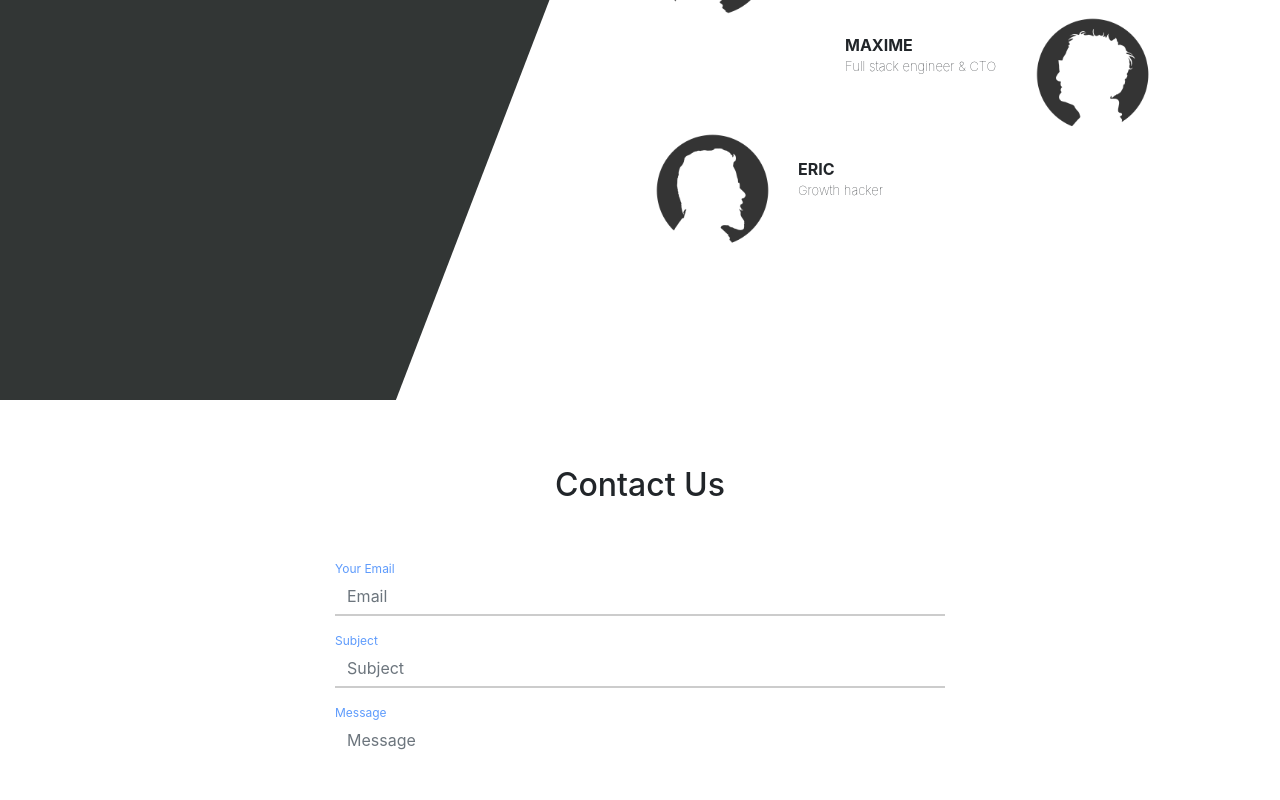
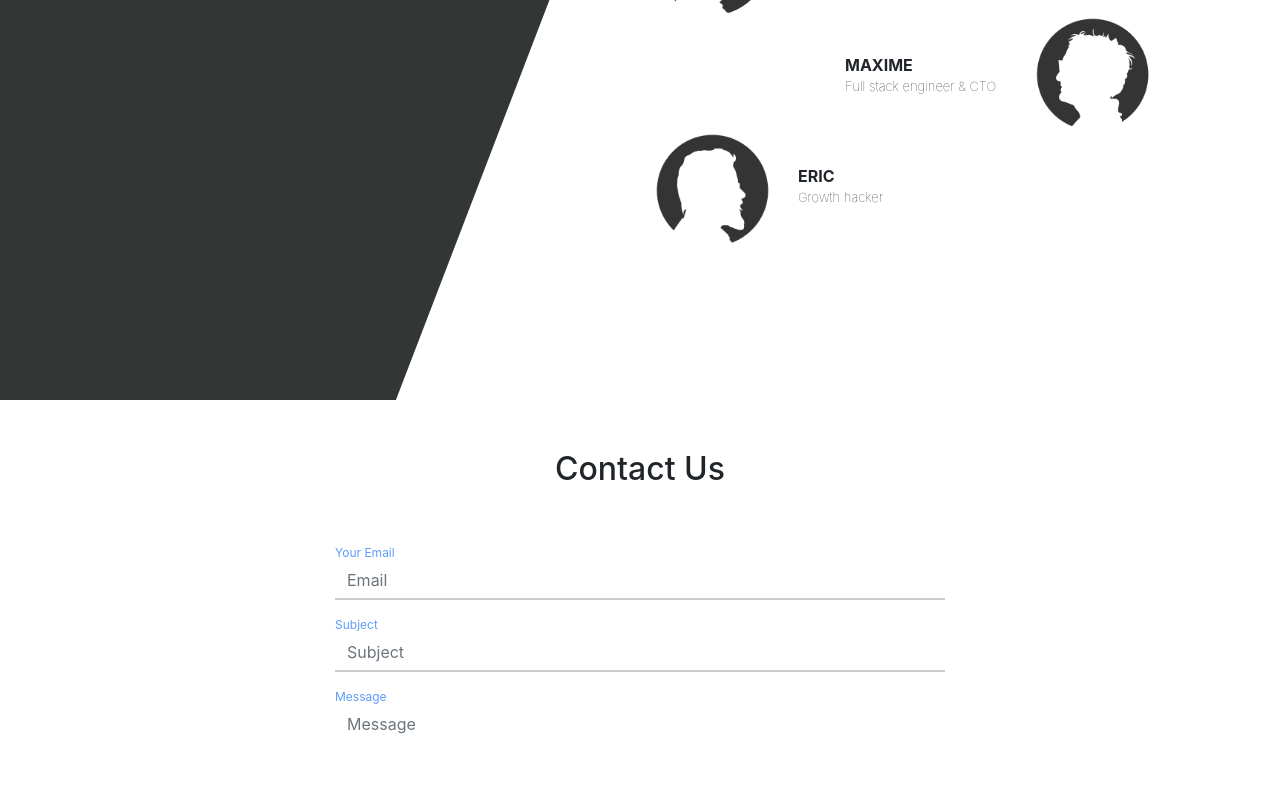
Before and after one commit to Aetra/Site_Vitrine_Iliium, a React (Create React App) app: page / in a window 1280 px wide. Shown: the part 2800-3600 px from the top of the page. Built offline with nearby package versions, Linux system fonts and the light colour scheme.

Commit message:
modifMobilEP

```diff
--- a/src/app/components/Page/AboutUs/style_AboutUs.css
+++ b/src/app/components/Page/AboutUs/style_AboutUs.css
@@ -61,6 +61,7 @@
 
 /* Mobile Devices */
 @media (max-width: 767px){
+
  .stAboutUs{
    background-color:#ccc9c5;
    min-height: 100vh;
--- a/src/app/components/Page/Contact/SendForm.jsx
+++ b/src/app/components/Page/Contact/SendForm.jsx
@@ -36,10 +36,11 @@ class SendForm extends React.Component
   render(){
     return(
       <div className="anchor part_Cont container-fluid">
+        <div className="vertAlig">
         <div className="stContact">
           <div className="row">
             <div className="col-12">
-              <h2 className="mt-3 titleContact">Contact Us</h2>
+              <h2 className="titleContact">Contact Us</h2>
             </div>
           </div>
         <div className="mt-5 row ">
@@ -64,6 +65,7 @@ class SendForm extends React.Component
           </div>
         </div>
       </div>
+      </div>
     </div>
   );
 
--- a/src/app/components/Page/Contact/style_Contact.css
+++ b/src/app/components/Page/Contact/style_Contact.css
@@ -73,6 +73,12 @@ textarea {
     font-size: 50px;
     text-align: center;
   }
+  .stContact{
+    align-items: center;
+  }
+  .vertAlig{
+
+  }
   .form-label {
   	font-size: 25px;
   	color: #5e9bfc;
--- a/src/app/components/Page/Team/style_Team.css
+++ b/src/app/components/Page/Team/style_Team.css
@@ -64,18 +64,17 @@
 
 .circleMaxime {
   -webkit-transform: scaleX(-1);
-    transform: scaleX(-1);
+  transform: scaleX(-1);
 }
-.centerVert{
-  display: table-cell;
-  vertical-align: middle;
-}
-.vertAlign{
-  margin-top: 30%;
-}
+
+
 
 /* Mobile Devices */
 @media (max-width: 767px){
+  .vertAlign{
+    position:absolute;
+    top:40%;
+  }
   .stTeam {
     min-height: 100vh;
     background-color:#3d403f;
```
Lines whose indentation alone changed are shown as unchanged.
